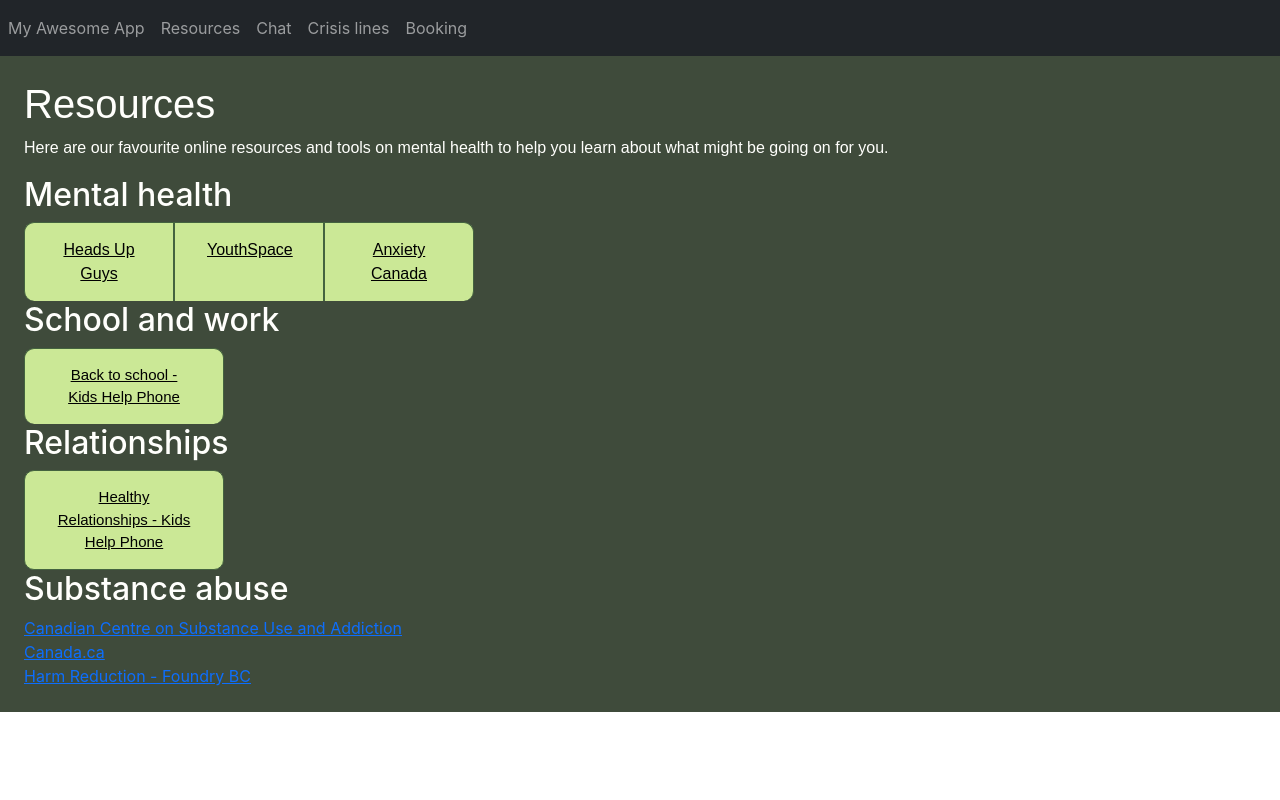
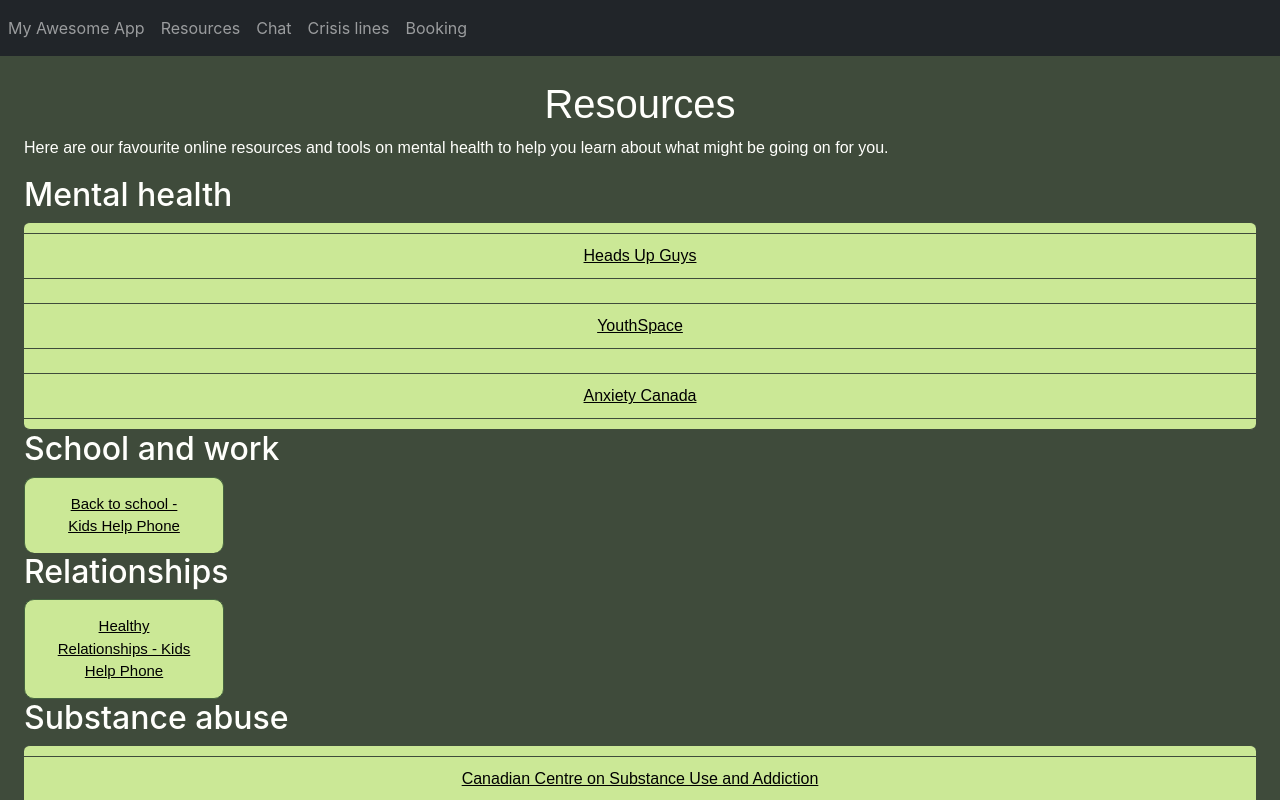
Before and after one commit to hightechu/techccelerator-2023-safespace, a React (Create React App) app: page /Resources in a window 1280 px wide. Shown: the top 800 px of the page. Built offline with nearby package versions, Linux system fonts and the light colour scheme.

Commit message:
added logo finished resource buttons

```diff
--- a/src/App.js
+++ b/src/App.js
@@ -2,6 +2,7 @@
 import { auth } from 'firebase_setup/firebase';
 import { useNavigate } from 'react-router-dom';
 import { useEffect } from 'react';
+import logo from "SS.logo.png";
 
 function App() {
 
@@ -18,11 +19,14 @@
   // HTML rendered here
   return (
     <div className="container-fluid">
-        <h1>Welcome</h1>
+        <img src={logo} class="center"></img>
+        <h1>Safe Space</h1>
         <p>
-          Welcome. This is a safe space.
+          Welcome to Safe Space, if you are new to this website, sign up. If you are a returning user please login to access the site and its features.
+           <div className="container">
            <a href="/signup" className="buttonSignup">Sign Up</a>
            <a href="/login" className="buttonLogin">Login</a>
+           </div>
         </p>
     </div>
   );
--- a/src/components/Resources.js
+++ b/src/components/Resources.js
@@ -25,11 +25,13 @@
         <a href="https://kidshelpphone.ca/get-info/healthy-relationships-vs-unhealthy-relationships/?msclkid=e98b0ee1c38815834c5e6a3cdfdccbcc&utm_source=bing&utm_medium=cpc&utm_campaign=Kids%20Help%20Phone%20Paid_Gateway-Bing-NTL_2023-194_Search_Generic-NTL_En_CA&utm_term=relationship%20help&utm_content=Kids%20Help%20Phone%20Paid_Gateway-Bing-NTL_2023-194_Search_Generic-NTL_En_CA_Relationships" class="buttonMh2" target="_blank">Healthy Relationships - Kids Help Phone</a>
         </div>
         <h2>Substance abuse</h2>
-        <a href="https://ccsa.ca/youth-and-emerging-adults" target="_blank">Canadian Centre on Substance Use and Addiction</a>
+        <div className="btn-group">
+        <a href="https://ccsa.ca/youth-and-emerging-adults" class="buttonMh" target="_blank">Canadian Centre on Substance Use and Addiction</a>
         <br/>
-        <a href="https://www.canada.ca/en/health-canada/services/substance-use/get-help-with-substance-use.html" target="_blank">Canada.ca</a>
+        <a href="https://www.canada.ca/en/health-canada/services/substance-use/get-help-with-substance-use.html" class="buttonMh" target="_blank">Canada.ca</a>
         <br/>
-        <a href="https://foundrybc.ca/articles/substance-use-tips-reducing-risk-harm/?return_page=2109" target="_blank">Harm Reduction - Foundry BC</a>
+        <a href="https://foundrybc.ca/articles/substance-use-tips-reducing-risk-harm/?return_page=2109" class="buttonMh" target="_blank">Harm Reduction - Foundry BC</a>
+        </div>
     </div>
   )
 
--- a/src/index.css
+++ b/src/index.css
@@ -13,9 +13,10 @@
 
 }
 .container {
-  padding: 2rem;
-  background-color: green
-
+  padding: 1rem;
+  background-color: #53634e;
+  margin: 60px 0px 0px;
+  border-radius: 4px;
 }
 
 .div1 {
@@ -38,9 +39,25 @@
   content: "\f075";
 }
 
+.homeI:hover:after {
+  content: "\f015"
+}
 
 
 /* HOME PAGE  */
+img {
+  width: 100%;
+  height: 100%;
+  margin-bottom: -60px;
+}
+
+.center {
+  display: block;
+  margin-left: auto;
+  margin-right: auto;
+
+}
+
 h2 {
   color: #fffffc;
 }
@@ -48,6 +65,7 @@
 h1 {
   color: #fffffc;
   font-family: 'Ubuntu', sans-serif;
+  text-align: center;
 }
 
 
@@ -103,38 +121,20 @@
 
 /* RESOURCES */
 
-.btn-group .buttonMh {
+.btn-group, .buttonMh {
   background-color: #CBE896;
-  border: 1px solid #44633F;
+  border-bottom: 1px solid #3F4B3B;
+  border-top: 1px solid #3F4B3B;
   color: #000;
-  padding: 15px 32px;
+  padding: 10px 0px;
   text-align: center;
   font-size: 16px;
   cursor: pointer;
-  width: 150px;
   display: block;
   font-family: 'Ubuntu', sans-serif;
 }
-.btn-group .buttonMh:first-child{
-  border-radius: 10px 0 0 10px;
-  margin-left: 0px;
-}
 
 
-
-.btn-group .buttonMh:last-child{
-  border-radius: 0 10px 10px 0;
-  margin-left: 0px;
-}
-
-.btn-group .buttonMh:only-child {
-  border-radius: 0 10px 10px 0;
-  margin-left: 0;
-}
-
-.btn-group .buttonMh:not(last-child) {
-  border-bottom: none;
-}
 .btn-group .buttonMh:hover {
   background-color:#44633F;
   color: #fffffc;
@@ -191,10 +191,22 @@
   color: black !important;
 }
 
-img {
-  width: 100%;
-}
+
 
 .test {
   border: 1px solid black;
 }
+
+.buttonLine {
+  background-color: #CBE896;
+  border:  none;
+  color: #000;
+  padding: 10px 30px;
+  text-align: center;
+  display: block;
+  font-size: 16px;
+  margin: 4px 2px 10px;
+  cursor: pointer;
+  transition-duration: 0.4s;
+  font-family: 'Ubuntu', sans-serif;
+}
```
Also changed, not shown: src/SS.logo.png (added).
